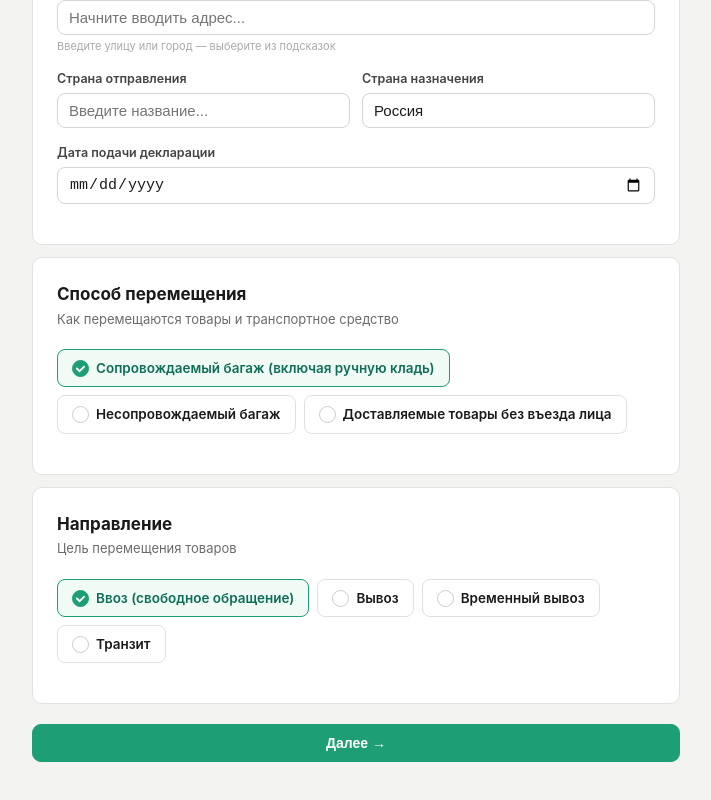
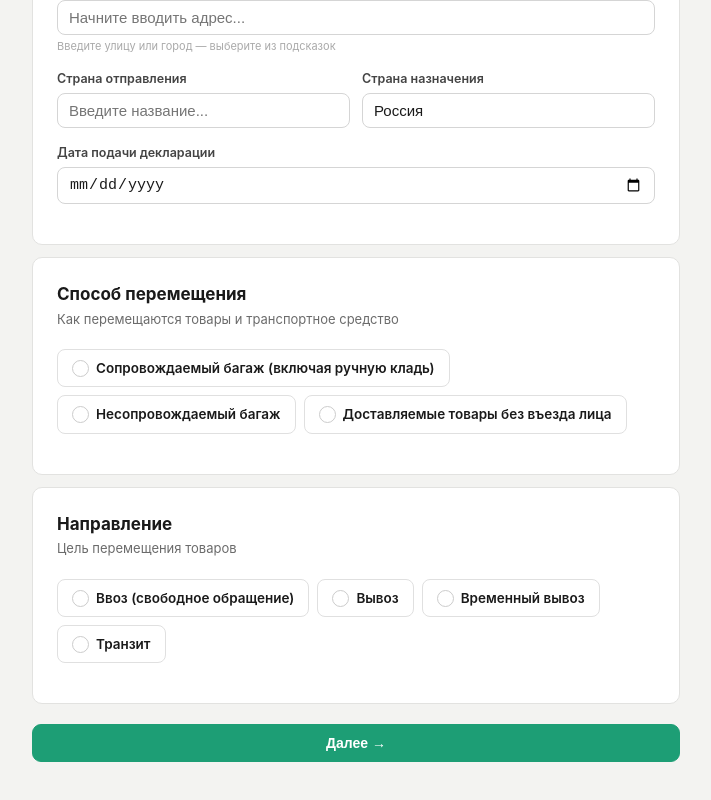
Before and after one commit to dimkrivosheev/ptd-service, a React (Vite) app in the folder frontend/: page / in a window 1280 px wide. Shown: the part 514-1314 px from the top of the page, without its empty margins (284-995 px from the left). Built offline with nearby package versions, Linux system fonts and the light colour scheme.

Commit message:
Fix: убраны дефолты в baggage_type и direction

```diff
--- a/frontend/src/components/steps/StepDeclarant.jsx
+++ b/frontend/src/components/steps/StepDeclarant.jsx
@@ -51,7 +51,7 @@ export default function StepDeclarant({ data, update, onNext }) {
         <Field>
           <RadioGroup
             name="baggage_type" toggleable={true}
-            value={d.baggage_type || "accompanied"}
+            value={d.baggage_type || ""}
             onChange={(v) => update({ baggage_type: v })}
             options={[
               { value: "accompanied", label: "Сопровождаемый багаж (включая ручную кладь)" },
@@ -66,7 +66,7 @@ export default function StepDeclarant({ data, update, onNext }) {
         <Field>
           <RadioGroup
             name="direction" toggleable={true}
-            value={d.direction || "import"}
+            value={d.direction || ""}
             onChange={(v) => update({ direction: v })}
             options={[
               { value: "import",   label: "Ввоз (свободное обращение)" },
```
